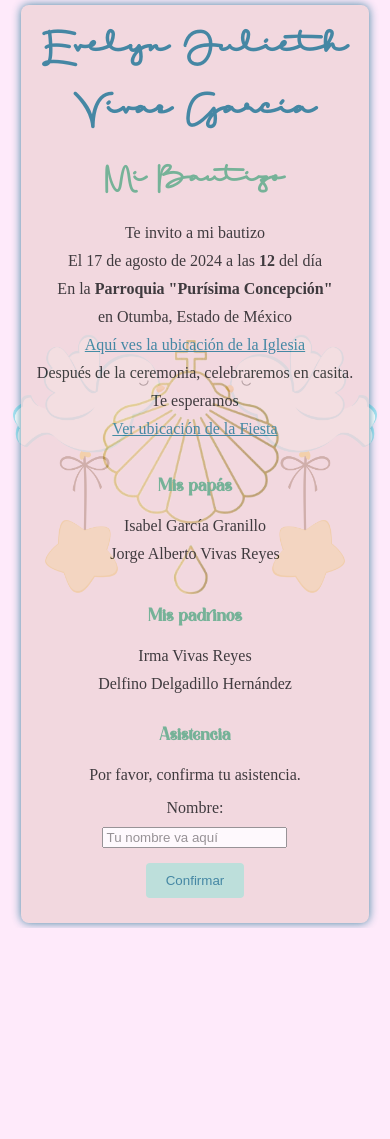
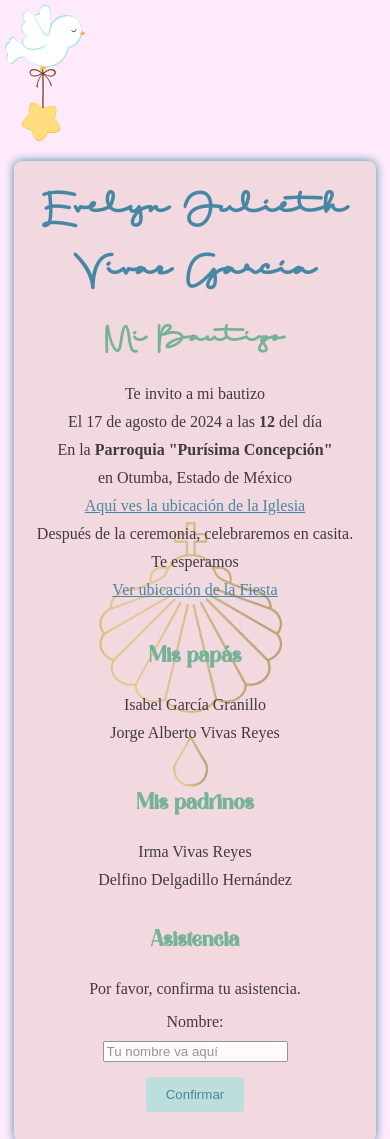
Before and after one commit to LizethDv/July, a plain HTML site: page index.html in a window 390 px wide. Shown: the top 1139 px of the page. Before the commit the page ends 928 px from the top, so only its background shows below. Drawn offline with Linux system fonts and the light colour scheme; a web font is replaced by a local one.

Commit message:
container

```diff
--- a/styles.css
+++ b/styles.css
@@ -2,10 +2,12 @@
     font-family: agright;
     src: url(fuentes/agright\ regular.ttf);
 }
+
 @font-face {
     font-family: Dunialy;
     src: url(fuentes/Dunialy.otf);
 }
+
 @font-face {
     font-family: knocker;
     src: url(fuentes/Knocker.ttf);
@@ -22,12 +24,12 @@ body {
     display: flex;
     flex-direction: column;
     align-items: center;
-    position: relative;
 }
 
 .container {
     max-width: 600px;
-    margin: 0 auto;
+    width: 90%;
+    margin: 20px auto;
     padding: 10px;
     background-color: #EFD3D7;
     border-radius: 8px;
@@ -37,12 +39,11 @@ body {
     background-position: center;
     background-size: 100%;
     opacity: 75%;
-    z-index: 1;
 }
 
 h1 {
     font-family: Dunialy;
-    font-size: 4em;
+    font-size: 2.5em;
     margin: 1rem;
     text-align: center;
     color: #086788;
@@ -52,14 +53,14 @@ h2 {
     font-family: Dunialy;
     text-align: center;
     color: #49A078;
-    font-size: 3rem;
+    font-size: 2rem;
 }
 
 h3 {
     text-align: center;
     color: #49A078;
     font-family: knocker;
-    font-size: 2rem;
+    font-size: 1.5rem;
 }
 
 a {
@@ -68,9 +69,11 @@ a {
     margin: 10px 0;
     color: #086788;
 }
+
 a:hover {
     color: #FFE45E;
 }
+
 p {
     text-align: center;
     display: block;
@@ -80,10 +83,9 @@ p {
 .papas-y-padrinos {
     display: flex;
     flex-wrap: wrap;
+    justify-content: space-around;
     margin: 1em;
-    flex-direction: row;
     gap: 10px;
-    align-items: center;
 }
 
 form {
@@ -97,19 +99,16 @@ label, input {
 }
 
 img {
-    width: 20%;
-    position: absolute;
-    top: 50%;
-    transform: translateY(-50%);
+    width: 80px; /* Ajusta según sea necesario */
     transition: transform 0.5s ease;
 }
 
 .img-left {
-    left: 5%;
+    align-self: flex-start;
 }
 
 .img2 {
-    right: 5%;
+    align-self: flex-end;
 }
 
 button {
@@ -144,63 +143,20 @@ button:hover {
     animation: swing 3s ease-in-out;
 }
 
-/* Media Queries */
-@media (max-width: 768px) {
-    h1 {
-        font-size: 3em;
+/* Responsiveness */
+@media (min-width: 768px) {
+    .todo {
+        flex-direction: row;
+        justify-content: space-between;
+        align-items: center;
     }
 
-    h2 {
-        font-size: 2.5rem;
-    }
-
-    h3 {
-        font-size: 1.5rem;
-    }
-
-    .papas-y-padrinos {
-        flex-direction: column;
+    .container {
+        width: 60%;
+        margin: 20px;
     }
 
     img {
-        width: 30%;
+        width: 20%; /* Ajusta según sea necesario */
     }
 }
-
-@media (max-width: 480px) {
-    h1 {
-        font-size: 2.5em;
-    }
-
-    h2 {
-        font-size: 2rem;
-    }
-
-    h3 {
-        font-size: 1.2rem;
-    }
-
-    .papas-y-padrinos {
-        flex-direction: column;
-    }
-
-    img {
-        width: 40%;
-    }
-
-    .img-left {
-        left: 2%;
-    }
-
-    .img2 {
-        right: 2%;
-    }
-
-    .container {
-        padding: 5px;
-    }
-
-    form {
-        width: 100%;
-    }
-}
```
